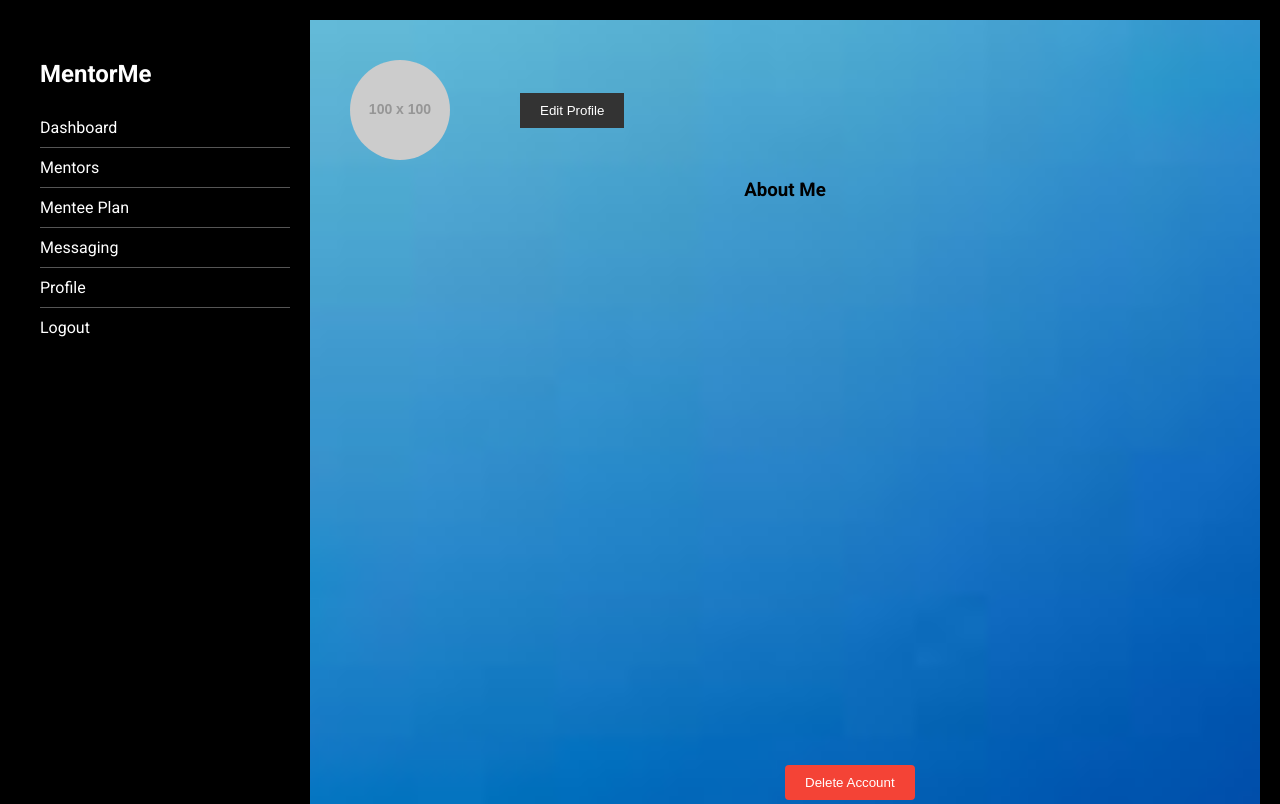
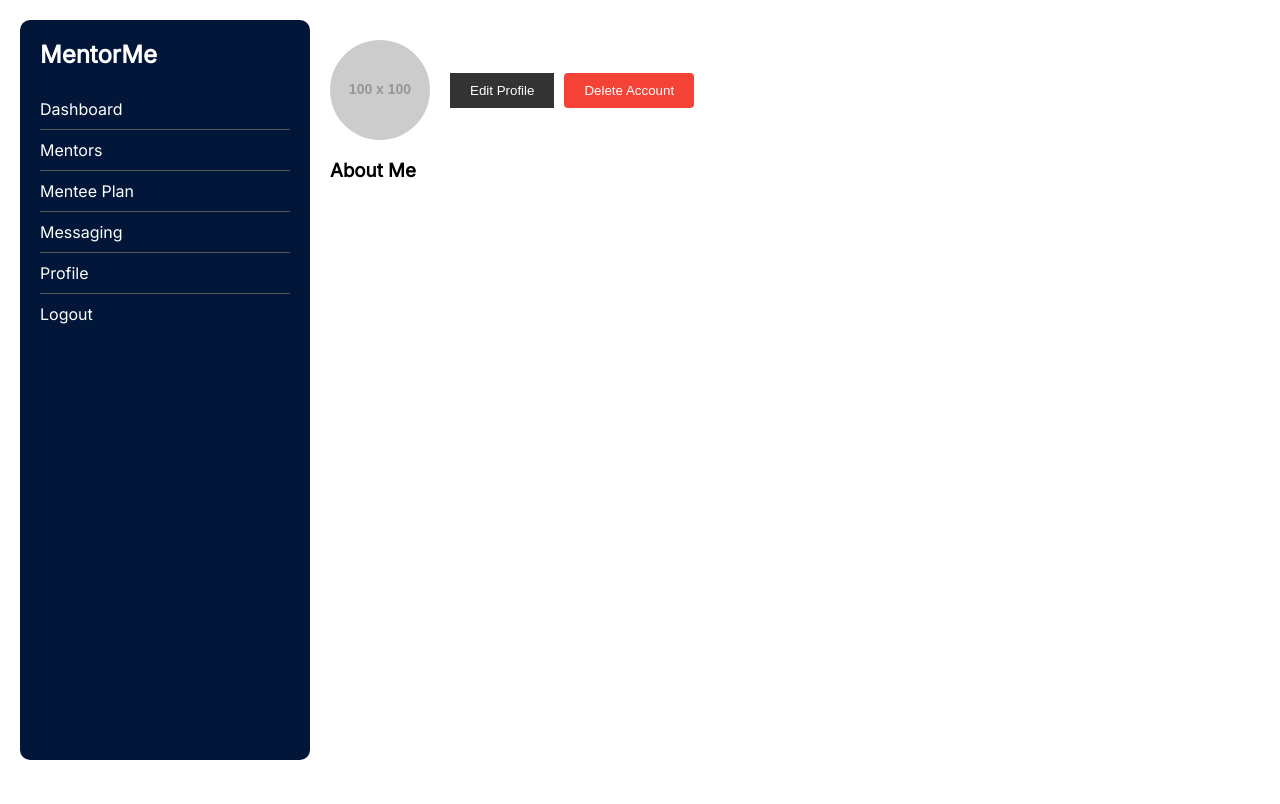
Before and after one commit to colincherney/mentorship-app, a website: page public/html-pages/profile.html in a window 1280 px wide. Shown: the top 804 px of the page. Drawn offline with Linux system fonts and the light colour scheme; no server answers; placeholder pictures from the web are drawn by us.

Commit message:
profile page css changes

```diff
--- a/public/html-pages/profile.html
+++ b/public/html-pages/profile.html
@@ -1,43 +1,35 @@
 <!DOCTYPE html>
 <html>
+
 <head>
-    <link
-      rel="stylesheet"
-      href="https://fonts.googleapis.com/css2?family=Roboto:wght@400;700&display=swap"
-    />
+  <link rel="stylesheet" href="https://fonts.googleapis.com/css2?family=Inter&display=swap">
 
   <title>Profile</title>
   <style>
     body {
-        font-family: Roboto, sans-serif;
+      font-family: 'Inter', sans-serif;
       margin: 0;
       padding: 0;
       display: flex;
-        border: 20px solid #000;
+      border: 20px solid #fff;
     }
 
     #sidebar {
-        background-color: #000;
+      background-color: #011638;
       color: white;
       width: 250px;
-        height: 200vh;
       padding: 20px;
+      padding-top: 0px;
+      border-radius: 10px;
     }
 
     #content {
       flex: 1;
       padding: 20px;
-        margin: 0 auto;
-        padding: 40px;
-        text-align: center;
-        background-image: url("./pictures/download.jpeg");
-        background-size: cover;
-        /* Make the background image cover the entire container */
-        background-position: center;
-        /* Center the background image */
-        background-repeat: no-repeat;
-        /* Prevent the background image from repeating */
-        /* Other styles remain the same */
+      display: flex;
+      flex-direction: column;
+      width: 700px;
+      height: 700px;
     }
 
     ul {
@@ -80,6 +72,16 @@
       margin: 0;
     }
 
+    #edit {
+      background-color: #333;
+      color: white;
+      padding: 10px 20px;
+      border: none;
+      cursor: pointer;
+      margin-right: 10px;
+      /* Adjust margin */
+    }
+
     #delete-button {
       background-color: #f44336;
       color: white;
@@ -87,17 +89,6 @@
       border: none;
       border-radius: 4px;
       cursor: pointer;
-        position: absolute;
-        bottom: 0;
-      }
-
-      #edit {
-        background-color: #333;
-        color: white;
-        padding: 10px 20px;
-        border: none;
-        cursor: pointer;
-        margin-left: 50px;
     }
   </style>
 </head>
@@ -116,11 +107,7 @@
   </div>
   <div id="content">
     <div class="profile">
-        <img
-          src="https://via.placeholder.com/100"
-          alt="Profile Picture"
-          id="pfp"
-        />
+      <img src="https://via.placeholder.com/100" alt="Profile Picture" id="pfp" />
       <div>
         <h2 id="name"></h2>
         <p id="email"></p>
@@ -128,15 +115,15 @@
         <p id="job"></p>
       </div>
       <button id="edit"><a href="edit_profile.html">Edit Profile</a></button>
+      <button id="delete-button">Delete Account</button>
     </div>
     <h3>About Me</h3>
     <p id="about"></p>
-
-      <button id="delete-button">Delete Account</button>
   </div>
   <script src="scripts/profile.js"></script>
   <script src="scripts/logout.js"></script>
   <script src="scripts/delete_account.js"></script>
   <script src="scripts/mentor_status.js"></script>
 </body>
+
 </html>
```
Lines whose indentation alone changed are shown as unchanged.
